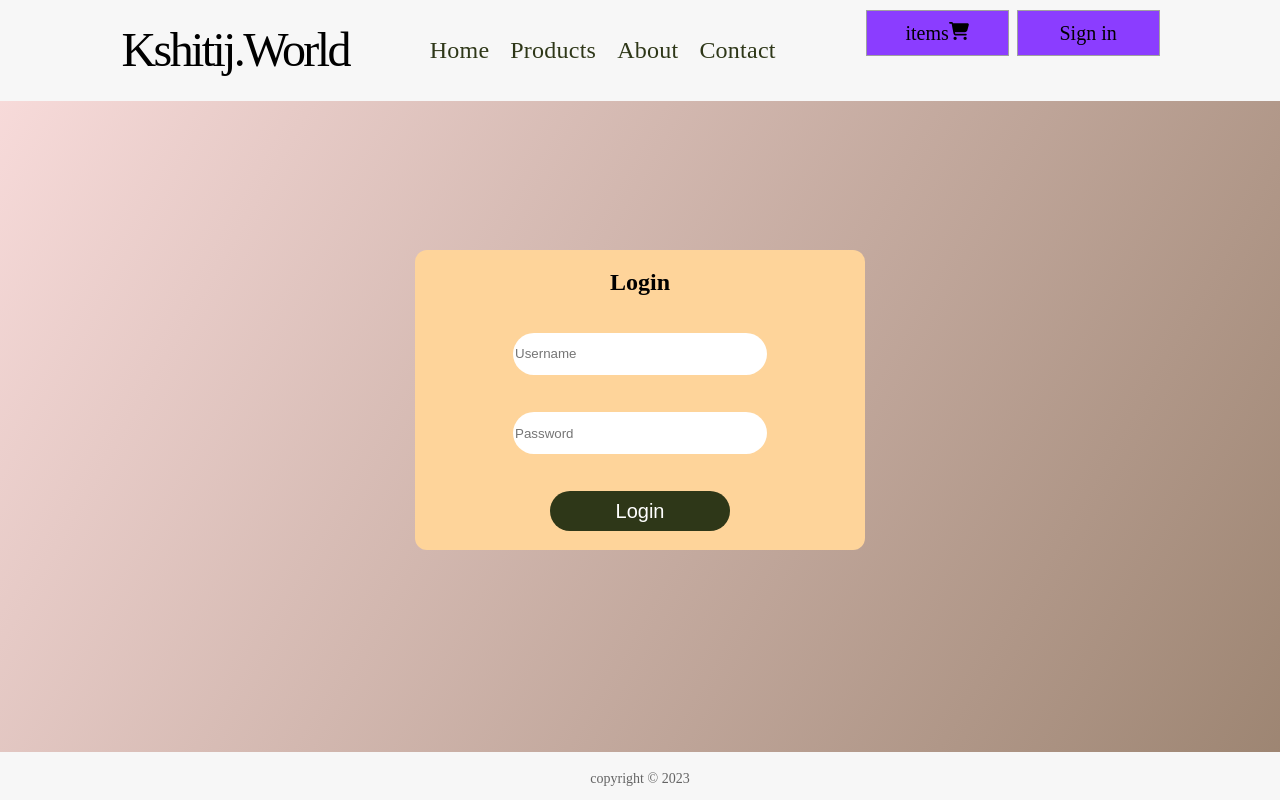
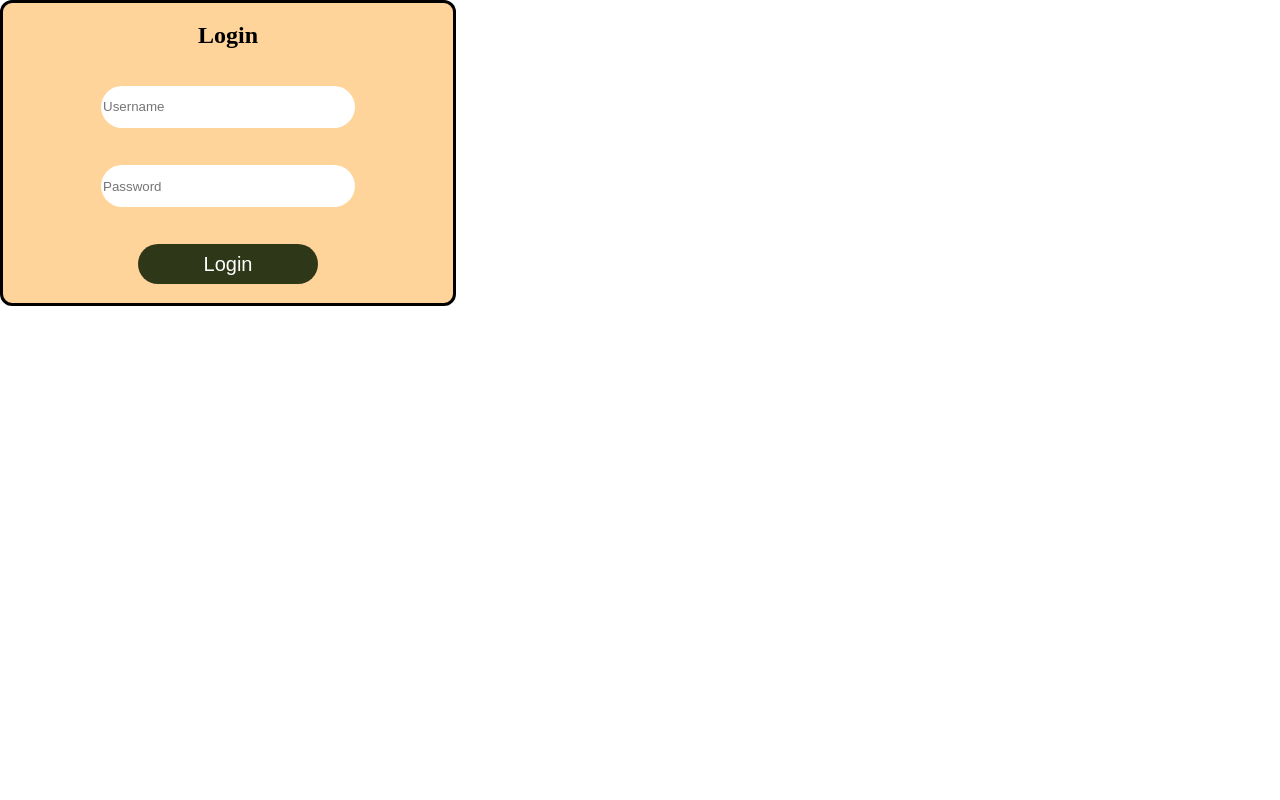
Before and after one commit to RUSHi-VAiRALE/KshitijArts, a React (Create React App) app: page /login in a window 1280 px wide. Built offline with nearby package versions, Linux system fonts and the light colour scheme.

Commit message:
login form changes

```diff
--- a/src/components/Navbar.js
+++ b/src/components/Navbar.js
@@ -6,6 +6,7 @@ import userIcon from "../icons/user-solid.svg"
 import { useSelector,useDispatch } from "react-redux";
 import Logo from "./Ellipse 1 (3).png"
 import {logout} from "../redux/userLogin"
+import Login from "../pages/Login";
 
 const Navbar = () => {
     const quantity = useSelector((state)=>state.cart.quantity);
--- a/src/pages/Login.js
+++ b/src/pages/Login.js
@@ -9,6 +9,7 @@ import {login} from "../redux/apiCalls";
 
 
 const Container = styled.div`
+    border : solid;
     width : 100vw;
     height : 100vh;
     background-image: linear-gradient(120deg, #fadddd 0%, #9c8471 100%);
@@ -18,6 +19,7 @@ const Container = styled.div`
 `;
 
 const Wrapper = styled.div`
+border : solid;
 background-color : #fed49a;
 width : 450px;
 height:300px;
@@ -82,10 +84,7 @@ const Login = () => {
     navigate("/");
   }
     return(
-        <div>
-            <Navbar />
-            <Container>
-                <Wrapper>
+                <Wrapper id="login" role="dialog">
                     <Form onSubmit={handleSubmit}>
                         <Title>Login</Title>
                         <Input
@@ -104,9 +103,6 @@ const Login = () => {
                         <Button type="submit">Login</Button>
                     </Form>
                 </Wrapper>
-            </Container>
-            <Footer />
-        </div>
     );
 }
 
```
